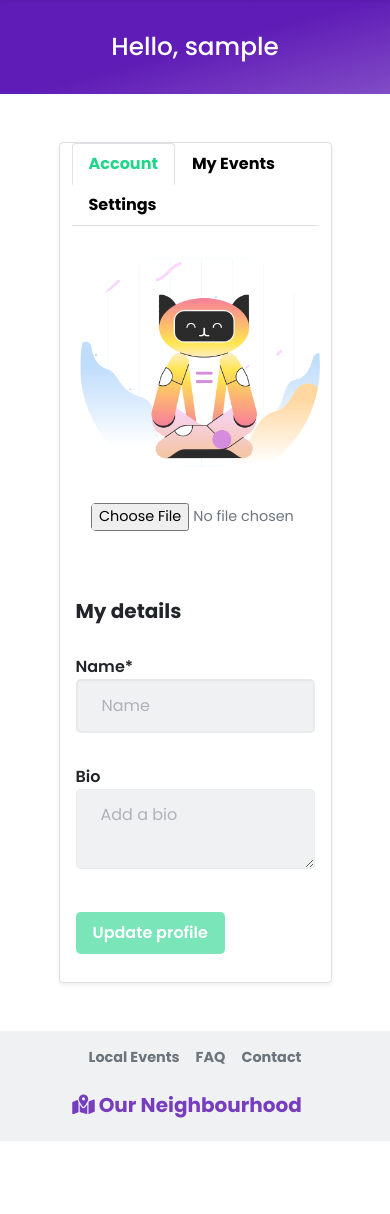
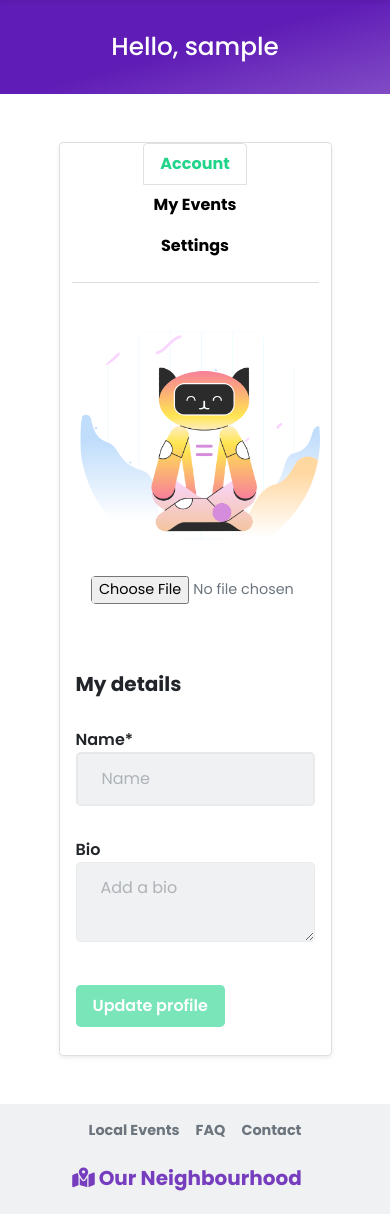
Before and after one commit to stef-cruz/our_neighbourhood, a Django app: page /profile/ in a window 390 px wide. Shown: the part 56-1270 px from the top of the page. Before the commit the page ends 1197 px from the top, so only its background shows below. Run offline with Django 3.2, Linux system fonts and the light colour scheme; the visitor is signed in with stand-in values (Sample User, id 1); data comes from the database, SQL or seed files in the repository; data that the repository does not hold is empty; some libraries are stand-ins or nearby versions.

Commit message:
Adjust profile menu for mobile

```diff
--- a/profiles/templates/profiles/profile.html
+++ b/profiles/templates/profiles/profile.html
@@ -12,22 +12,23 @@
 <!--Design inspired by https://themes.getbootstrap.com/preview/?theme_id=85897-->
 <div class="container my-profile shadow-sm">
     <ul class="nav nav-tabs" id="myTab" role="tablist">
-        <li class="nav-item" role="presentation">
-            <button class="nav-link active fw-bolder" id="home-tab" data-bs-toggle="tab" data-bs-target="#account" type="button"
+        <li class="nav-item col-12 col-md-3" role="presentation">
+            <button class="nav-link active fw-bolder my-profile__tab" id="home-tab" data-bs-toggle="tab" data-bs-target="#account" type="button"
                     role="tab" aria-controls="account" aria-selected="true">Account
             </button>
         </li>
-        <li class="nav-item" role="presentation">
-            <button class="nav-link fw-bolder" id="profile-tab" data-bs-toggle="tab" data-bs-target="#posts" type="button"
+        <li class="nav-item col-12 col-md-3" role="presentation">
+            <button class="nav-link fw-bolder my-profile__tab" id="profile-tab" data-bs-toggle="tab" data-bs-target="#posts" type="button"
                     role="tab" aria-controls="posts" aria-selected="false">My Events
             </button>
         </li>
-        <li class="nav-item" role="presentation">
-            <button class="nav-link fw-bolder" id="contact-tab" data-bs-toggle="tab" data-bs-target="#settings" type="button"
+        <li class="nav-item col-12 col-md-3" role="presentation">
+            <button class="nav-link fw-bolder my-profile__tab" id="contact-tab" data-bs-toggle="tab" data-bs-target="#settings" type="button"
                     role="tab" aria-controls="settings" aria-selected="false">Settings
             </button>
         </li>
     </ul>
+    <hr class="my-profile__divider">
     <div class="tab-content" id="myTabContent">
         <!-- My details -->
         <div class="tab-pane fade show active" id="account" role="tabpanel" aria-labelledby="account-tab">
--- a/static/css/_profile.scss
+++ b/static/css/_profile.scss
@@ -1,6 +1,6 @@
 //Profile - main page
 .my-profile {
-  border: 1px solid rgba(0,0,0,.125); /* .card border */
+  border: 1px solid rgba(0, 0, 0, .125); /* .card border */
   border-radius: .25rem; /* .card border-radius */
   max-width: 70vw;
 
@@ -37,7 +37,38 @@
         min-width: 15rem;
       }
     }
+  }
 
+  &__tab {
+    margin: 0 auto;
+
+    @include bp(tablet) {
+      margin: 0;
+    }
+  }
+
+  &__divider {
+    display: block;
+
+    @include bp(tablet) {
+      display: none;
+    }
+  }
+}
+
+.nav-tabs {
+  border-bottom: 0;
+
+  @include bp(tablet) {
+    border-bottom: 1px solid #dee2e6;
+  }
+}
+
+.nav-tabs .nav-item.show .nav-link, .nav-tabs .nav-link.active {
+  border-color: #dee2e6 #dee2e6 #dee2e6;
+
+  @include bp(tablet) {
+    border-color: #dee2e6 #dee2e6 #fff;
   }
 }
 
@@ -115,6 +146,7 @@
   &__btn-container {
     @include flexbox(flex, center, center);
   }
+
   &__img {
     background: url('/media/add-event.png') no-repeat center center;
     background-size: contain;
--- a/static/css/style.css
+++ b/static/css/style.css
@@ -262,6 +262,40 @@
 @media (min-width: 64rem) {
   .my-profile__image img {
     min-width: 15rem;
+  }
+}
+.my-profile__tab {
+  margin: 0 auto;
+}
+@media (min-width: 48rem) {
+  .my-profile__tab {
+    margin: 0;
+  }
+}
+.my-profile__divider {
+  display: block;
+}
+@media (min-width: 48rem) {
+  .my-profile__divider {
+    display: none;
+  }
+}
+
+.nav-tabs {
+  border-bottom: 0;
+}
+@media (min-width: 48rem) {
+  .nav-tabs {
+    border-bottom: 1px solid #dee2e6;
+  }
+}
+
+.nav-tabs .nav-item.show .nav-link, .nav-tabs .nav-link.active {
+  border-color: #dee2e6 #dee2e6 #dee2e6;
+}
+@media (min-width: 48rem) {
+  .nav-tabs .nav-item.show .nav-link, .nav-tabs .nav-link.active {
+    border-color: #dee2e6 #dee2e6 #fff;
   }
 }
 
```
Also changed, not shown: 1 other file.
